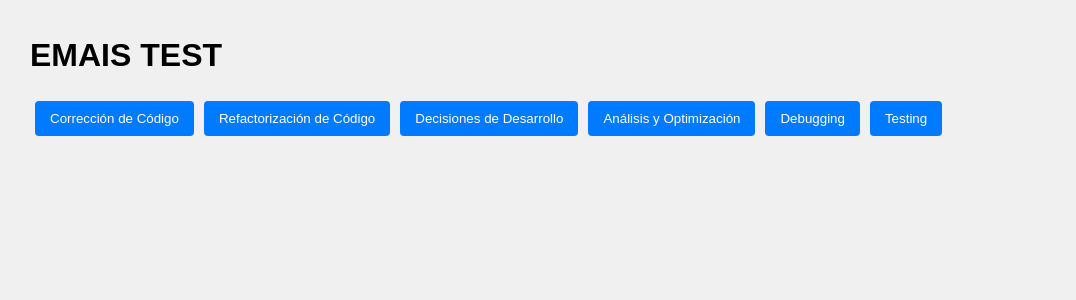
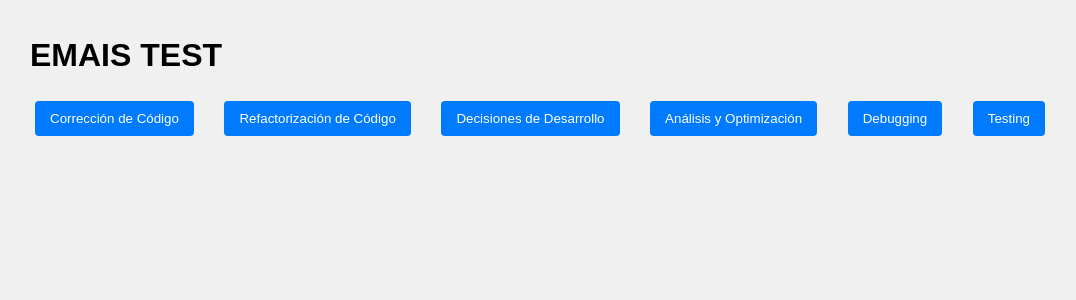
Before and after one commit to juanortegagv/emais-test, a React (Create React App) app: page / in a window 1280 px wide. Shown: the top 300 px of the page, without its empty margins (100-1176 px from the left). Built offline with nearby package versions, Linux system fonts and the light colour scheme; the HTML template or start-up script is replaced by a standard one.

Commit message:
feat: sixth-test

```diff
--- a/src/App.css
+++ b/src/App.css
@@ -24,3 +24,9 @@ button:hover {
   margin: 0 auto;
   padding: 1rem;
 }
+
+.tests {
+  display: flex;
+  justify-content: space-between;
+  margin-bottom: 1rem;
+}
--- a/src/App.tsx
+++ b/src/App.tsx
@@ -19,7 +19,7 @@ const App: React.FC = () => {
   return (
     <div className="container">
       <h1>EMAIS TEST</h1>
-      <div>
+      <div className="tests">
         {tests.map((test) => (
           <button key={test.id} onClick={() => handleButtonClick(test.id)}>
             {test.name}
--- /dev/null
+++ b/src/components/ButtonCounter/ButtonCounter.tsx
@@ -0,0 +1,18 @@
+import React, { useState } from 'react';
+
+interface ButtonCounterProps {
+  label: string;
+}
+
+export const ButtonCounter: React.FC<ButtonCounterProps> = ({ label }) => {
+  const [count, setCount] = useState(0);
+
+  return (
+    <div>
+      <button onClick={() => setCount(count + 1)}>
+        {label}
+      </button>
+      <p>Count: {count}</p>
+    </div>
+  );
+};
--- a/src/constants/enums.tsx
+++ b/src/constants/enums.tsx
@@ -86,6 +86,26 @@ export const tests = [
         </div>
       );
     };
+    `,
+    TESTING = `
+      interface ButtonCounterProps {
+        label: string;
+      }
+
+      const ButtonCounter: React.FC<ButtonCounterProps> = ({ label }) => {
+        const [count, setCount] = useState(0);
+
+      return (
+        <div>
+          <button onClick={() => setCount(count + 1)}>
+            {label}
+          </button>
+          <p>Count: {count}</p>
+        </div>
+      );
+    };
+
+    export default ButtonCounter;
     `,
   }
 
@@ -232,7 +252,24 @@ export const tests = [
         </div>
       );
     };
-  `,
+    `,
+    TESTING = `
+      import React from 'react';
+      import { render, fireEvent, screen } from '@testing-library/react';
+      import ButtonCounter from './ButtonCounter';
+
+      test('ButtonCounter increments count', () => {
+        render(<ButtonCounter label="Click me" />);
+        const button = screen.getByText(/Click me/i);
+        const countText = screen.getByText(/Count: 0/i);
+
+      fireEvent.click(button);
+      expect(countText).toHaveTextContent('Count: 1');
+
+      fireEvent.click(button);
+      expect(countText).toHaveTextContent('Count: 2');
+    });
+    `,
   }
 
   export enum Explanations {
@@ -303,4 +340,12 @@ export const tests = [
       3. **Uso de Herramientas de Debugging**: Se utilizó el inspector de React Developer Tools para verificar que el useEffect no se estaba ejecutando como se esperaba.
       4. **Prueba de la Solución**: Se modificó el useEffect para que dependa de count y se verificó que el título del documento se actualiza correctamente con cada cambio en el contador.
     `,
+    TESTING = `
+      ### Ejecución de los Tests
+
+      1. **Ubicación del test**: El test se encuentra dentro del componente ButtonCounter, en el archivo components
+
+      2. **Arrancar Test**: El test se puede probrar a través de una consola con el comando npm run test
+
+`,
   }
```
Also changed, not shown: 1 other file (tests, documents, lock files or other folders).
